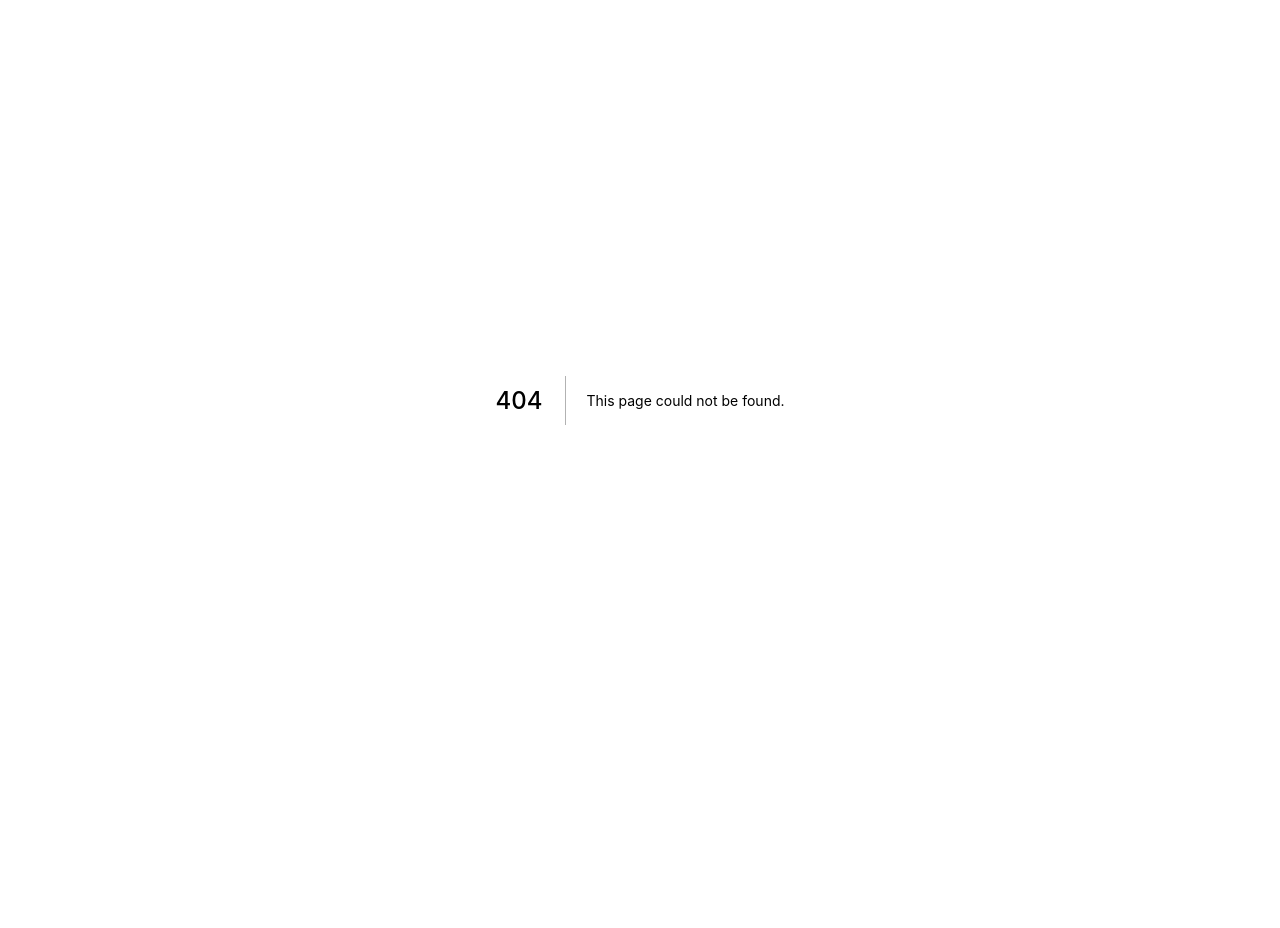
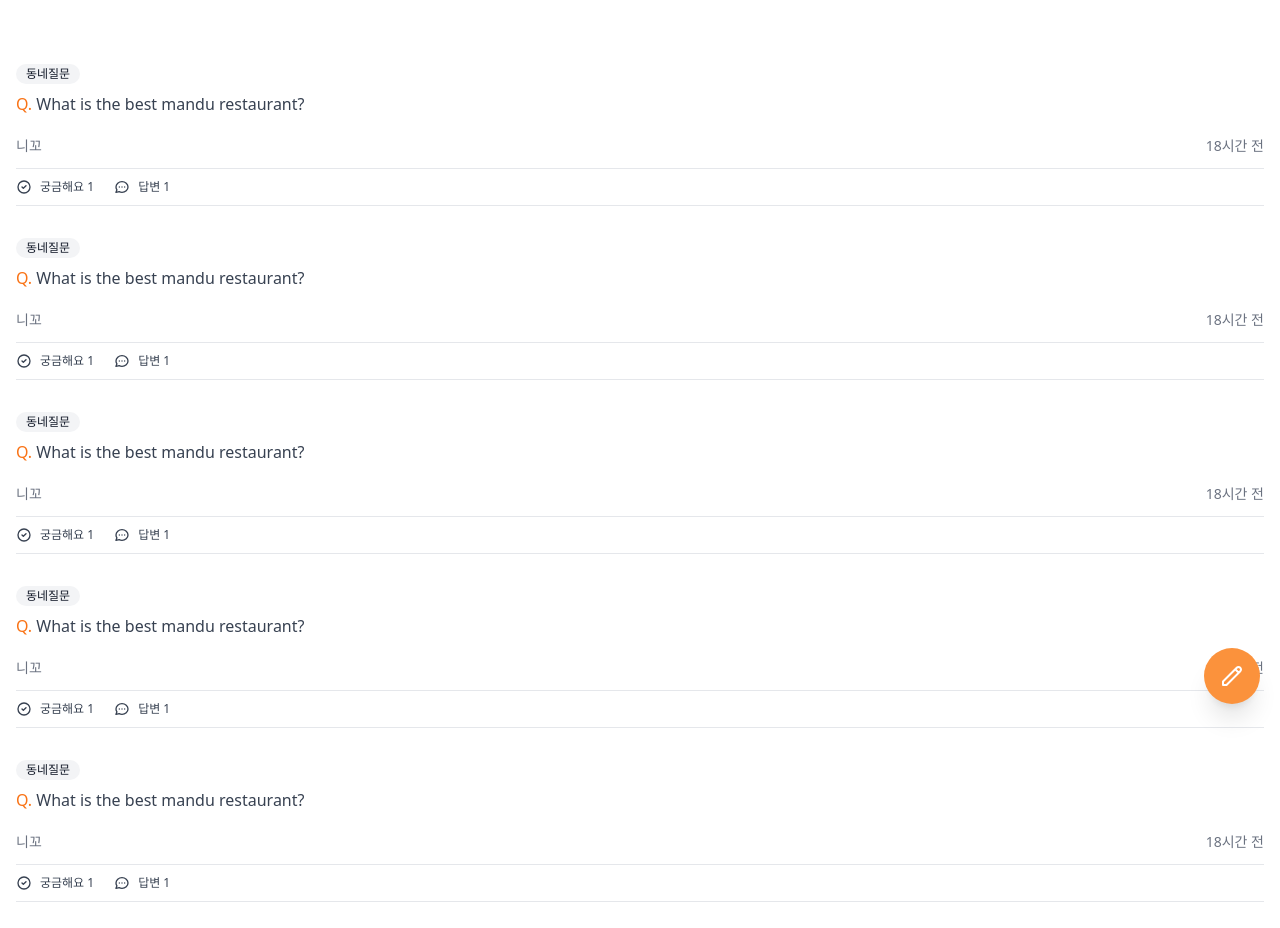
Before and after one commit to leekyungho112/carrot-market, a Next.js app: page /community in a window 1280 px wide. Before the commit this address had no page. Shown: the top 928 px of the page. Before the commit the page ends 800 px from the top, so only its background shows below. Built offline with nearby package versions, Linux system fonts and the light colour scheme.

Commit message:
Community UI

```diff
--- /dev/null
+++ b/pages/community/index.tsx
@@ -0,0 +1,77 @@
+import { NextPage } from 'next';
+
+const Community: NextPage = () => {
+  return (
+    <div className="py-16 px-4 space-y-8">
+      {[1, 2, 3, 4, 5].map((_, i) => (
+        <div key={i} className="flex cursor-pointer flex-col items-start">
+          <span className="flex items-center px-2.5 py-0.5 rounded-full text-xs font-medium bg-gray-100 text-gray-900">
+            동네질문
+          </span>
+          <div className="mt-2 text-gray-700">
+            <span className="text-orange-500 font-medium">Q.</span> What is the
+            best mandu restaurant?
+          </div>
+          <div className="mt-5 flex justify-between items-center w-full text-gray-500 text-sm font-medium">
+            <span>니꼬</span>
+            <span>18시간 전</span>
+          </div>
+          <div className="flex space-x-5 mt-3 text-gray-700 py-2.5 border-t border-b-[1.5px] w-full">
+            <span className="flex space-x-2 items-center text-xs">
+              <svg
+                className="w-4 h-4"
+                fill="none"
+                stroke="currentColor"
+                viewBox="0 0 24 24"
+                xmlns="http://www.w3.org/2000/svg"
+              >
+                <path
+                  strokeLinecap="round"
+                  strokeLinejoin="round"
+                  strokeWidth="2"
+                  d="M9 12l2 2 4-4m6 2a9 9 0 11-18 0 9 9 0 0118 0z"
+                ></path>
+              </svg>
+              <span>궁금해요 1</span>
+            </span>
+            <span className="flex space-x-2 items-center text-xs">
+              <svg
+                className="w-4 h-4"
+                fill="none"
+                stroke="currentColor"
+                viewBox="0 0 24 24"
+                xmlns="http://www.w3.org/2000/svg"
+              >
+                <path
+                  strokeLinecap="round"
+                  strokeLinejoin="round"
+                  strokeWidth="2"
+                  d="M8 12h.01M12 12h.01M16 12h.01M21 12c0 4.418-4.03 8-9 8a9.863 9.863 0 01-4.255-.949L3 20l1.395-3.72C3.512 15.042 3 13.574 3 12c0-4.418 4.03-8 9-8s9 3.582 9 8z"
+                ></path>
+              </svg>
+              <span>답변 1</span>
+            </span>
+          </div>
+        </div>
+      ))}
+      <button className="fixed bottom-24 right-5 hover:bg-orange-600  transition-colors bg-orange-400 rounded-full shadow-xl p-4 text-white">
+        <svg
+          className="w-6 h-6"
+          fill="none"
+          stroke="currentColor"
+          viewBox="0 0 24 24"
+          xmlns="http://www.w3.org/2000/svg"
+        >
+          <path
+            strokeLinecap="round"
+            strokeLinejoin="round"
+            strokeWidth="2"
+            d="M15.232 5.232l3.536 3.536m-2.036-5.036a2.5 2.5 0 113.536 3.536L6.5 21.036H3v-3.572L16.732 3.732z"
+          ></path>
+        </svg>
+      </button>
+    </div>
+  );
+};
+
+export default Community;
```
